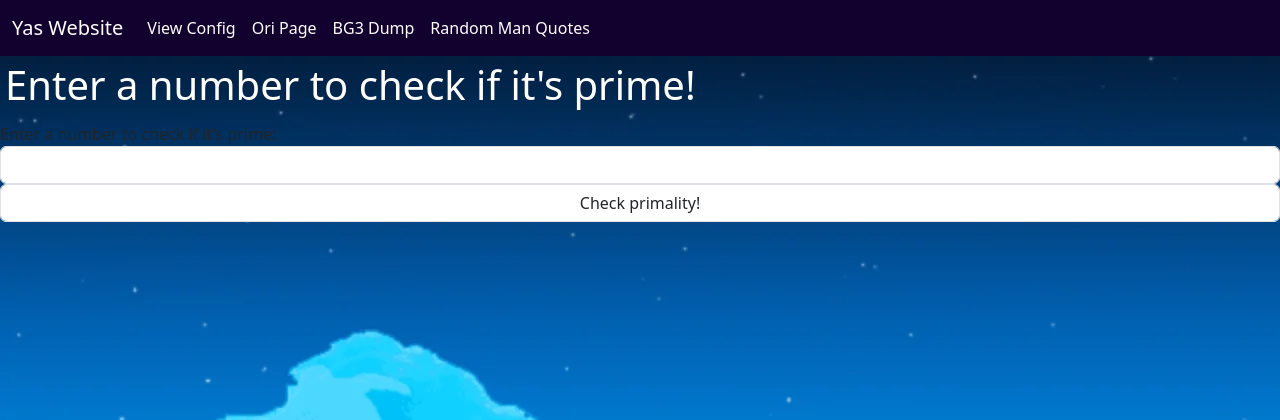
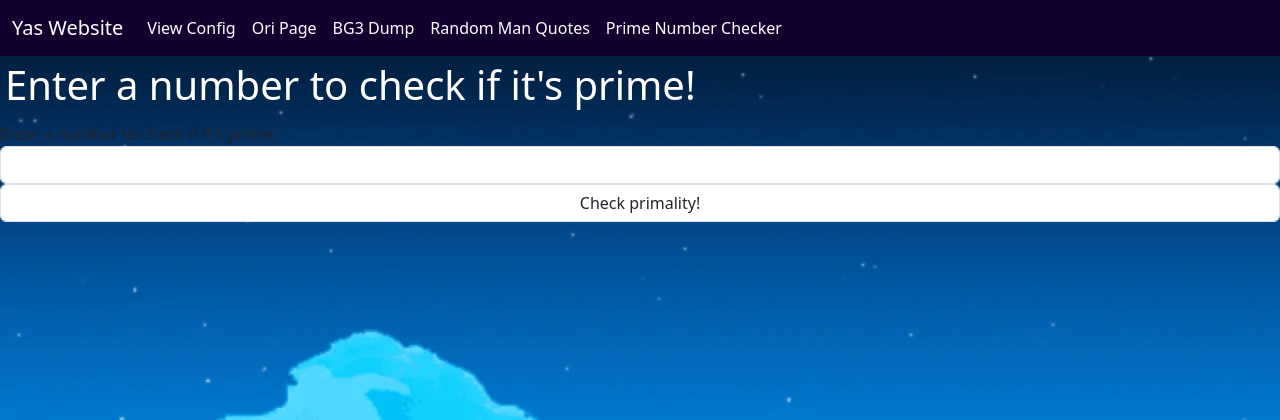
Before and after one commit to ybettles/SimpleFlask, a Flask app: page /primality-check in a window 1280 px wide. Shown: the top 420 px of the page. Run offline with Flask 3, Linux system fonts and the light colour scheme.

Commit message:
form fixed, added prime number to navbar.

```diff
--- a/main.py
+++ b/main.py
@@ -1,5 +1,5 @@
 from flask import Flask, current_app, url_for, render_template, redirect
-from flask_wtf import FlaskForm
+from flask_wtf import FlaskForm, CSRFProtect
 from wtforms import IntegerField, SubmitField
 from wtforms.validators import InputRequired, NumberRange
 import secrets
@@ -7,6 +7,7 @@ import secrets
 from time import time, ctime
 from random import randint
 from math import isqrt
+import os
 
 
 def get_quotes():
@@ -48,12 +49,14 @@ quotes_list = get_quotes()
 img_urls = get_img_urls()
 bg3_img_urls = get_bg3_img_urls()
 
+csrf = CSRFProtect(app)
 foo = secrets.token_urlsafe(16)
+app.config["SECRET_KEY"] = foo
 app.secret_key = foo
 
 class NumberForm(FlaskForm):
-    number = IntegerField('Enter a number to check if it\'s prime:', validators=[InputRequired(message="You can't submit an empty response!"), NumberRange(min=0, message="Please provide positive integer")])
-    submit = SubmitField("Check primality!")
+    numberField = IntegerField('Enter a number to check if it\'s prime:', validators=[InputRequired(message="You can't submit an empty response!"), NumberRange(min=0, message="Please provide positive integer")])
+    submitField = SubmitField("Check primality!")
 
 @app.route("/")
 def home():
@@ -81,10 +84,12 @@ def view():
 def primePage():
     form = NumberForm()
     message = ""
+    number = 0
     if form.validate_on_submit():
-        number = form.number.data
-        redirect(url_for('prime', number=number), code=302)
+        number = form.numberField.data
+        return redirect(url_for('prime', number=number), code=302)
     else:
+        print(form.errors)
         message = "Invalid input, please try again."
     return render_template('prime-page.html', title="Primality Check", form=form, message=message)
 
--- a/templates/base.html
+++ b/templates/base.html
@@ -36,6 +36,9 @@
                 <li class="nav-item">
                 <a class="nav-link" href="{{ url_for('quotes') }}">Random Man Quotes</a>
                 </li>
+                <li class="nav-item">
+                <a class="nav-link" href="{{ url_for('primePage') }}">Prime Number Checker</a>
+                </li>
             </ul>
             </div>
         </div>
--- a/templates/prime-page.html
+++ b/templates/prime-page.html
@@ -1,15 +1,16 @@
 {% extends "base.html" %}
 {% block content %}
 <h1 class="main-text">Enter a number to check if it's prime!</h1>
-{{ form.hidden_tag() }}
 <!-- note for next time i work on this:
 check on what form.number.data is actually doing because its not behaving how i think it does -->
-<form method="POST" action="{{ url_for('prime', number=form.number.data) }}">
+<form method="POST" action="">
+  {{ form.hidden_tag() }}
+  {{ form.csrf_token }}
 <div class="form-group">
-  {{ form.number.label }}
-  {{ form.number(class_="form-control", size=32) }}
+  {{ form.numberField.label }}
+  {{ form.numberField(class_="form-control", size=32) }}
 </div>
-{{ form.submit(class_="form-control")}}
+{{ form.submitField(class_="form-control", )}}
 </form>
 
 <!--
```
